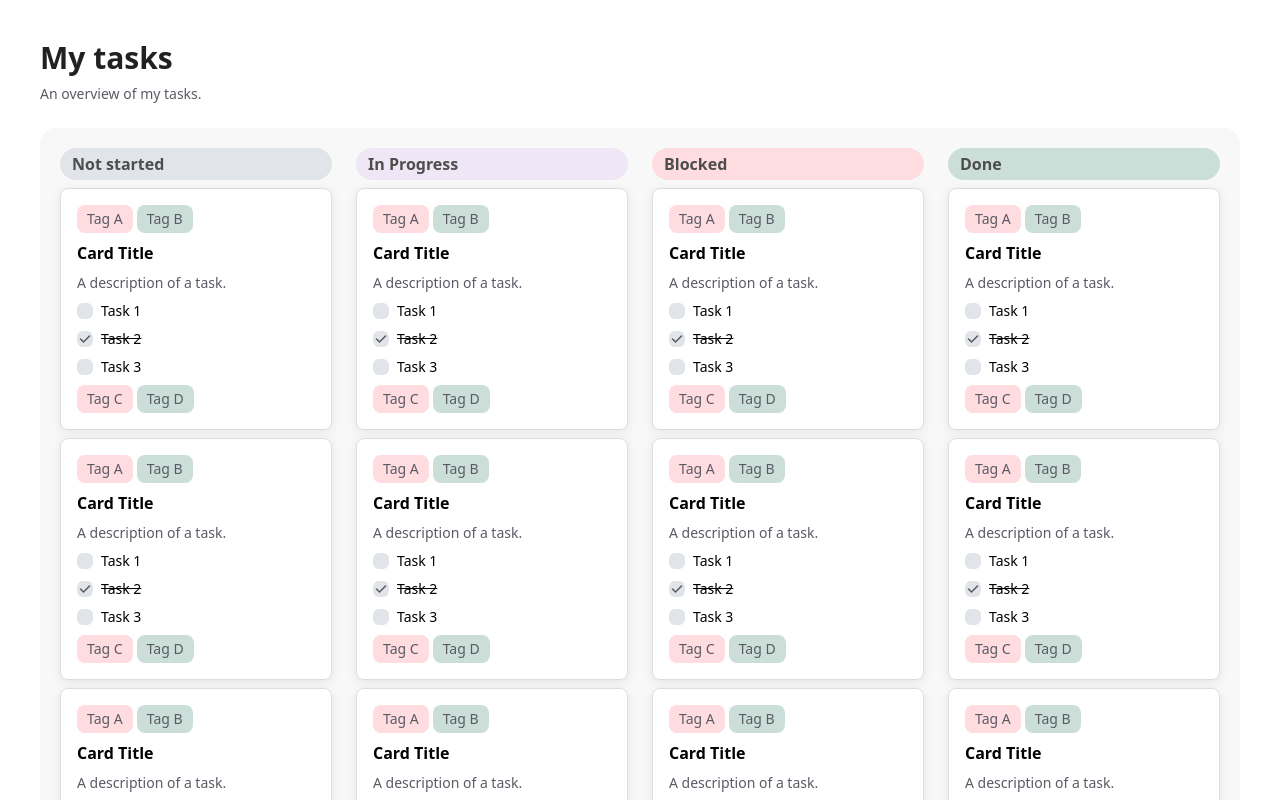
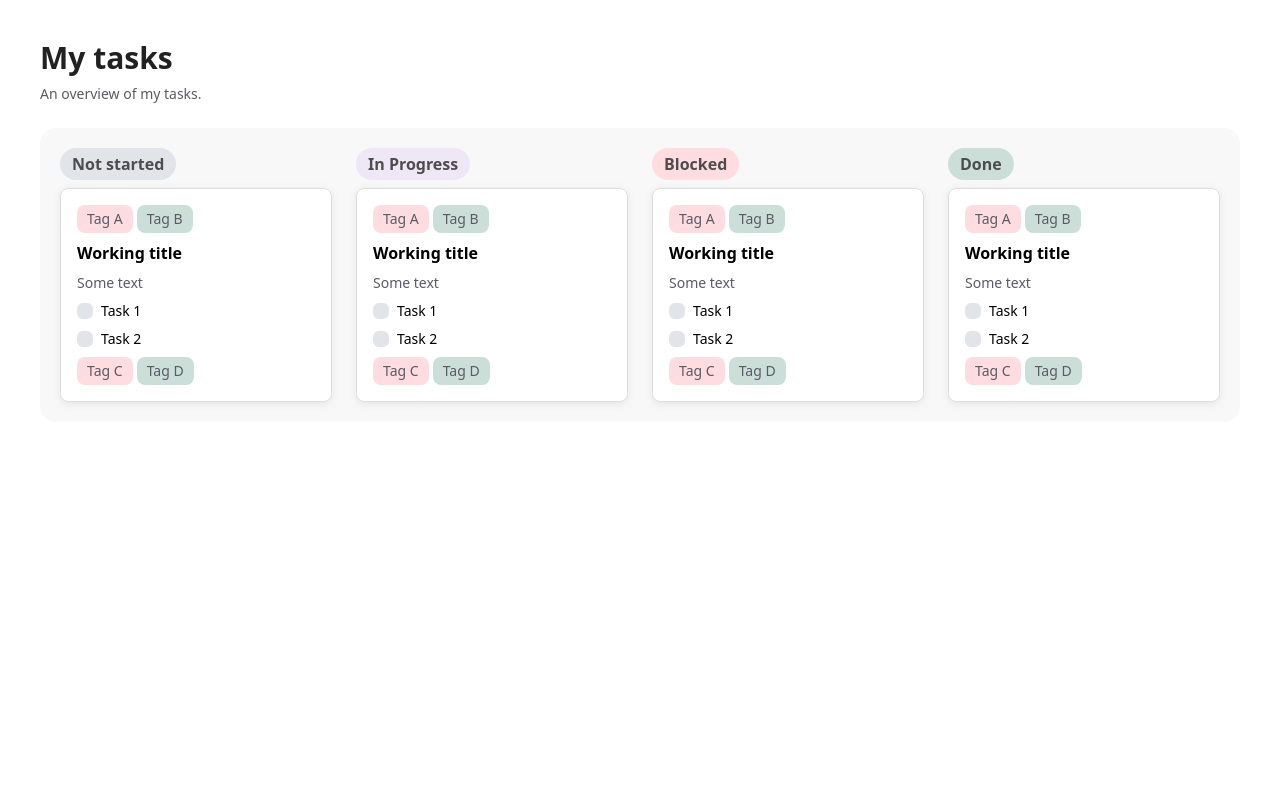
Before and after one commit to ShubhamS021/dailyplanner_react, a React (Create React App) app: page / in a window 1280 px wide. Shown: the top 800 px of the page. Built offline with nearby package versions, Linux system fonts and the light colour scheme.

Commit message:
refactor: card details to lane (first layer up, next will be cards as prop for lane)

```diff
--- a/src/components/App/Card/Card.tsx
+++ b/src/components/App/Card/Card.tsx
@@ -1,43 +1,44 @@
 import { type Tag } from 'interfaces/Tag';
 import { type Task } from 'interfaces/Task';
-import { colors } from '../../../theme/colors';
 import { TagComponent } from '../Tag/Tag';
 import { TaskComponent } from '../Task/Task';
 
 export interface CardProps {
     title: string;
     description?: string;
+    upperTags?: Tag[];
+    lowerTags?: Tag[];
+    tasks?: Task[];
 }
 
-const upperTags: Tag[] = [
-    { id: 1, text: 'Tag A', color: colors.rose },
-    { id: 2, text: 'Tag B', color: colors.green },
-];
+export const CardComponent: React.FC<CardProps> = ({
+    title,
+    description,
+    upperTags,
+    lowerTags,
+    tasks,
+}) => {
+    if (title === '') throw new Error('no title set');
 
-const lowerTags: Tag[] = [
-    { id: 1, text: 'Tag C', color: colors.rose },
-    { id: 2, text: 'Tag D', color: colors.green },
-];
-
-const tasks: Task[] = [
-    { id: 1, description: 'Task 1', fulfilled: false },
-    { id: 2, description: 'Task 2', fulfilled: true },
-    { id: 3, description: 'Task 3', fulfilled: false },
-];
-
-export const renderTags = (tags: Tag[]) => {
+    const renderTags = (tags: Tag[] | undefined) => {
+        if (tags === undefined) return;
         return (
             <>
                 <div className="flex gap-1">
                     {tags.map((t) => (
-                    <TagComponent key={t.id} color={t.color} text={t.text} />
+                        <TagComponent
+                            key={t.id}
+                            color={t.color}
+                            text={t.text}
+                        />
                     ))}
                 </div>
             </>
         );
     };
 
-export const renderTasks = (tasks: Task[]) => {
+    const renderTasks = (tasks: Task[] | undefined) => {
+        if (tasks === undefined) return;
         return (
             <>
                 {tasks.map((t) => (
@@ -51,21 +52,16 @@ export const renderTasks = (tasks: Task[]) => {
         );
     };
 
-export const CardComponent = (props: CardProps) => {
-    if (props.title === '') throw new Error('no title set');
-
     return (
         <div className="bg-white border border-solid rounded-lg border-[#DDDDDD] p-4 drop-shadow-[0_2px_4px_rgba(0,0,0,0.08)]">
             <div className="flex flex-col gap-2 items-start">
-                {upperTags.length > 0 && renderTags(upperTags)}
-                <h3 className="font-semibold text-base">{props.title}</h3>
-                {props.description !== '' && (
-                    <p className="text-sm text-[#5A5A65]">
-                        {props.description}
-                    </p>
+                {renderTags(upperTags)}
+                <h3 className="font-semibold text-base">{title}</h3>
+                {description !== '' && (
+                    <p className="text-sm text-[#5A5A65]">{description}</p>
                 )}
-                {tasks.length > 0 && renderTasks(tasks)}
-                {lowerTags.length > 0 && renderTags(lowerTags)}
+                {renderTasks(tasks)}
+                {renderTags(lowerTags)}
             </div>
         </div>
     );
--- a/src/components/App/Lane/Lane.tsx
+++ b/src/components/App/Lane/Lane.tsx
@@ -1,3 +1,5 @@
+import { colors } from 'theme/colors';
+import { type Card } from '../../../interfaces/Card';
 import { CardComponent } from '../Card/Card';
 import { LabelComponent } from '../Label/Label';
 
@@ -7,21 +9,50 @@ export interface LaneProps {
 }
 
 export const LaneComponent = (props: LaneProps) => {
+    const cards: Card[] = [
+        {
+            id: 1,
+            title: 'Working title',
+            description: 'Some text',
+            upperTags: [
+                { id: 1, text: 'Tag A', color: colors.rose },
+                { id: 2, text: 'Tag B', color: colors.green },
+            ],
+            lowerTags: [
+                { id: 1, text: 'Tag C', color: colors.rose },
+                { id: 2, text: 'Tag D', color: colors.green },
+            ],
+            tasks: [
+                { id: 1, description: 'Task 1' },
+                { id: 2, description: 'Task 2' },
+            ],
+        },
+    ];
+
+    const renderCards = (cards: Card[] | undefined) => {
+        if (cards === undefined) return;
+        return (
+            <>
+                {cards.map((c, index) => (
+                    <CardComponent
+                        key={index}
+                        title={c.title}
+                        description={c.description}
+                        upperTags={c.upperTags}
+                        tasks={c.tasks}
+                        lowerTags={c.lowerTags}
+                    />
+                ))}
+            </>
+        );
+    };
+
     return (
         <div className="flex flex-col gap-2">
-            <LabelComponent color={props.color} text={props.text} />
-            <CardComponent
-                title="Card Title"
-                description="A description of a task."
-            />
-            <CardComponent
-                title="Card Title"
-                description="A description of a task."
-            />
-            <CardComponent
-                title="Card Title"
-                description="A description of a task."
-            />
+            <div className="w-fit">
+                <LabelComponent color={props.color} text={props.text} />
+            </div>
+            {renderCards(cards)}
         </div>
     );
 };
--- /dev/null
+++ b/src/interfaces/Card.ts
@@ -0,0 +1,11 @@
+import type Tag from 'interfaces/Tag';
+import type Task from 'interfaces/Task';
+
+export interface Card {
+    id: number;
+    title: string;
+    description?: string;
+    upperTags?: Tag[];
+    lowerTags?: Tag[];
+    tasks?: Task[];
+}
```
Also changed, not shown: .eslintrc.json. Lines whose indentation alone changed are shown as unchanged.
